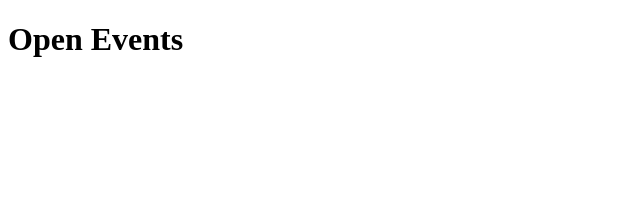
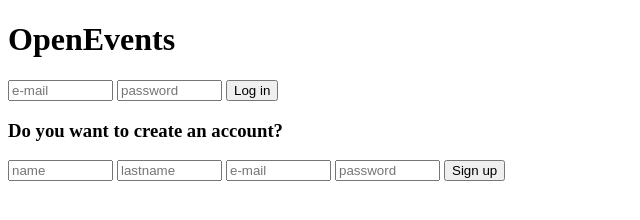
Before and after one commit to superfer2002/OpenEvents, a website: page src/index.html in a window 1280 px wide. Shown: the whole page, without its empty margins (0-640 px from the left). Drawn offline with Linux system fonts and the light colour scheme.

Commit message:
index.html creation

```diff
--- a/src/index.html
+++ b/src/index.html
@@ -6,10 +6,31 @@
     <link rel="icon" type = "image/png" href="src/media/images/oe_logo.png" />
 </head>
 <body>
-    <header>
-        <h1>Open Events</h1>
-    </header>
-    <main></main>
-    <footer></footer>
+    <main>
+        <h1>OpenEvents</h1>
+        <section>
+            <form>
+                <input type="text" id="mail" name="mail"
+                       size="10" placeholder="e-mail" pattern="/^[a-zA-Z0-9.!#$%&amp;'*+/=?^_`{|}~-]+@[a-zA-Z0-9-]+(?:\.[a-zA-Z0-9-]+)*$/" required />
+                <input type="password" id="password" name="password" required
+                       size="10" placeholder="password" />
+                <button type="button">Log in</button>
+            </form>
+        </section>
+        <section>
+            <h3>Do you want to create an account?</h3>
+            <form>
+                <input type="text" id="name" name="name" required
+                       minlength="1" maxlength="50" size="10" placeholder="name" />
+                <input type="text" id="lastname" name="lastname" required
+                       minlength="1" maxlength="50" size="10" placeholder="lastname" />
+                <input type="email" id="newMail" name="newMail"
+                       minlength="11" maxlength="150" size="10" placeholder="e-mail" pattern="/^[a-zA-Z0-9.!#$%&amp;'*+/=?^_`{|}~-]+@[a-zA-Z0-9-]+(?:\.[a-zA-Z0-9-]+)*$/" required />
+                <input type="password" id="newPassword" name="password" required
+                       minlength="1" maxlength="15" size="10" placeholder="password" />
+                <button type="button">Sign up</button>
+            </form>
+        </section>
+    </main>
 </body>
 </html>
```
Also changed, not shown: src/home.html (added, +10 -0 lines), src/media/images/oe_logo.jpg (added), src/media/images/oe_logo.png (deleted).
